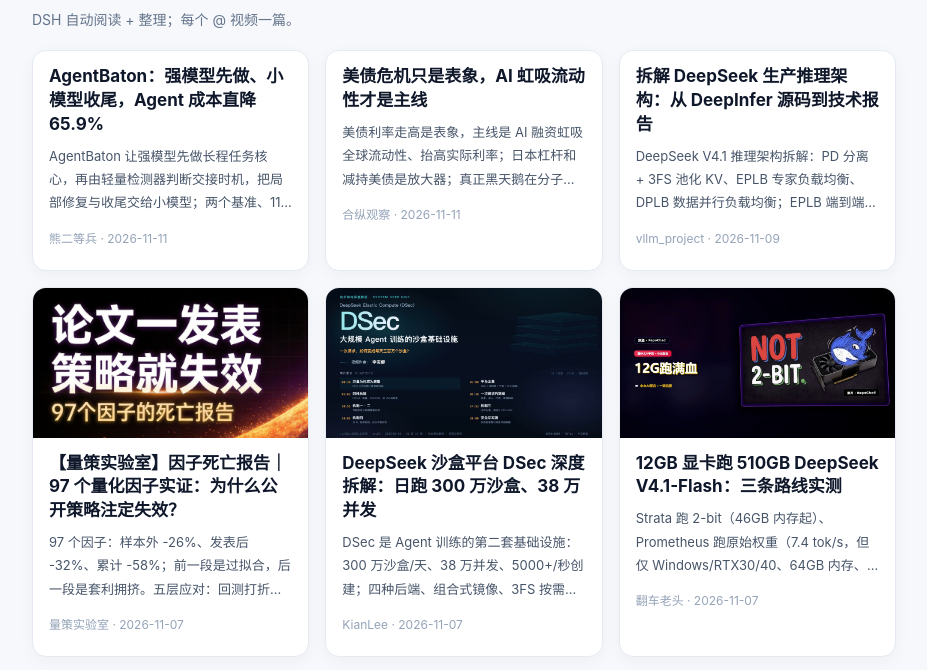
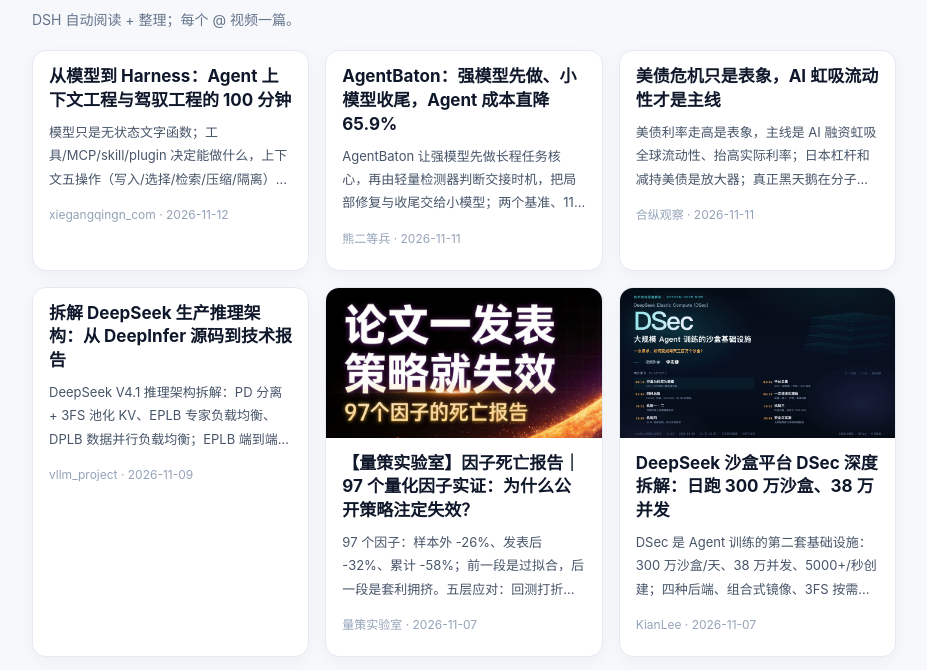
Before and after one commit to Pingpongdragon/bili-mentions-blog, a plain HTML site: page index.html in a window 1280 px wide. Shown: the part 78-748 px from the top of the page, without its empty margins (176-1103 px from the left). Drawn offline with Linux system fonts and the light colour scheme.

Commit message:
Mention blog: index.html

```diff
--- a/index.html
+++ b/index.html
@@ -22,6 +22,11 @@ a{color:#2563eb;text-decoration:none}a:hover{text-decoration:underline}
 .empty{padding:40px 0;color:#64748b;text-align:center}
 @media(max-width:640px){.wrap{padding:20px 12px 50px}article{padding:22px 18px}h1{font-size:24px}}
 </style></head><body><div class="wrap"><h1>B站 @ 我的视频</h1><p class="meta">DSH 自动阅读 + 整理；每个 @ 视频一篇。</p><div class="grid">
+<a class="card" href="posts/BV1N7bv6SEht.html">
+
+  <div class="pad"><h2>从模型到 Harness：Agent 上下文工程与驾驭工程的 100 分钟</h2><p>模型只是无状态文字函数；工具/MCP/skill/plugin 决定能做什么，上下文五操作（写入/选择/检索/压缩/隔离）与 harness 五层决定稳不稳；独立验收与验证标准比让 Agent 跑起来更难。</p><small>xiegangqingn_com · 2026-11-12</small></div>
+</a>
+
 <a class="card" href="posts/BV1RHWj6vEY9.html">
 
   <div class="pad"><h2>AgentBaton：强模型先做、小模型收尾，Agent 成本直降 65.9%</h2><p>AgentBaton 让强模型先做长程任务核心，再由轻量检测器判断交接时机，把局部修复与收尾交给小模型；两个基准、11 组模型对平均降 65.9% API 成本，精度基本不降，部分组合更高。</p><small>熊二等兵 · 2026-11-11</small></div>
```
